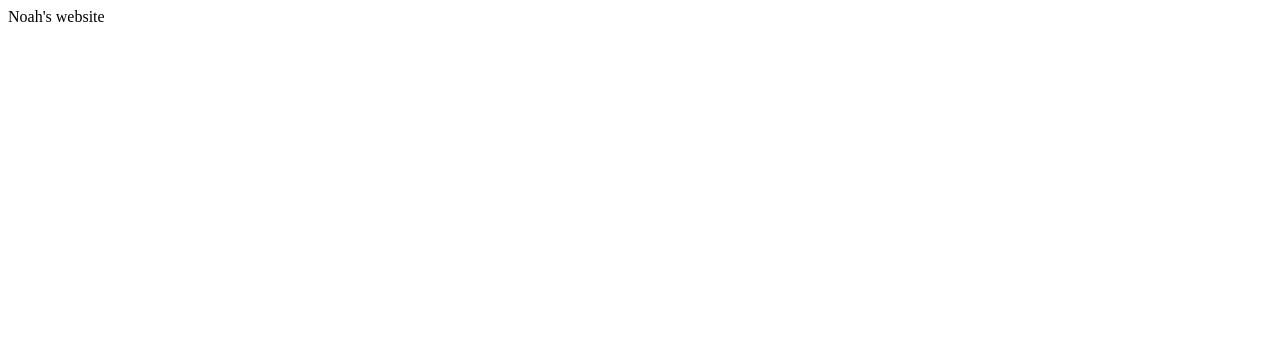
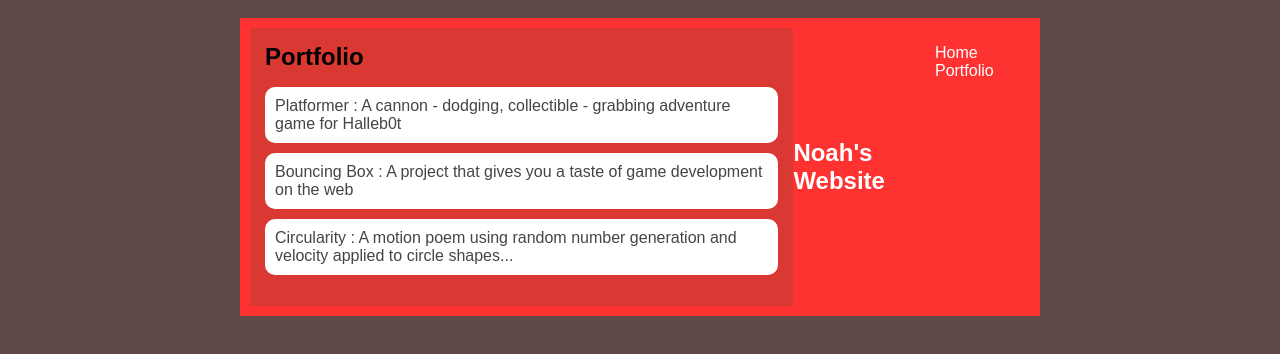
Before and after one commit to nvonbohlen/Nvonbohlen.github.io, a plain HTML site: page portfolio.html in a window 1280 px wide. Drawn offline with Linux system fonts and the light colour scheme.

Commit message:
add portfolio.html file

```diff
--- a/portfolio.html
+++ b/portfolio.html
@@ -1,8 +1,48 @@
 <!DOCTYPE html>
 <html>
-  <head> Noah's website </head>
+  <head>
+    <title><h1> Noah's website </h1></title>
+    <link rel="stylesheet" href="style.css">
+  </head>
 
   <body>
-    <div id="all-contents"></div>
+    <div id="all-contents">
+      <nav>
+        <main>
+          <div class="content">
+            <h1>Portfolio</h1>
+            <ul id="portfolio">
+              <li>
+                <a href="projects/platformer/"
+                  >Platformer : A cannon - dodging, collectible - grabbing
+                  adventure game for Halleb0t</a
+                >
+              </li>
+              <li>
+                <a href="projects/bouncing-box/"
+                  >Bouncing Box : A project that gives you a taste of game
+                  development on the web
+                </a>
+              </li>
+              <li>
+                <a href="projects/circularity/"
+                  >Circularity : A motion poem using random number generation
+                  and velocity applied to circle shapes...</a
+                >
+              </li>
+            </ul>
+          </div>
+        </main>
+        <h1>Noah's Website</h1>
+        <ul id="nav-ul">
+          <li class="nav-li">
+            <a class="nav-a" href="index.html">Home</a>
+          </li>
+          <li class="nav-li">
+            <a class="nav-a" href="portfolio.html">Portfolio</a>
+          </li>
+        </ul>
+      </nav>
+    </div>
   </body>
 </html>
--- a/style.css
+++ b/style.css
@@ -58,6 +58,32 @@ main {
   border: 4px rgb(245, 52, 52) ridge;
   padding: 8px;
 }
-h2, h3 {
+h2,
+h3 {
   margin: 0px;
 }
+/* portfolio styles */
+.content h1 {
+  color: black;
+}
+
+#portfolio {
+  list-style-type: none;
+  padding-left: 0;
+}
+
+#portfolio li {
+  background: #fff;
+  padding: 10px;
+  border-radius: 10px;
+  margin-bottom: 10px;
+}
+
+#portfolio li:hover {
+  background: #eee;
+}
+
+#portfolio a {
+  text-decoration: none;
+  color: #454545;
+}
```
Lines whose indentation alone changed are shown as unchanged.
